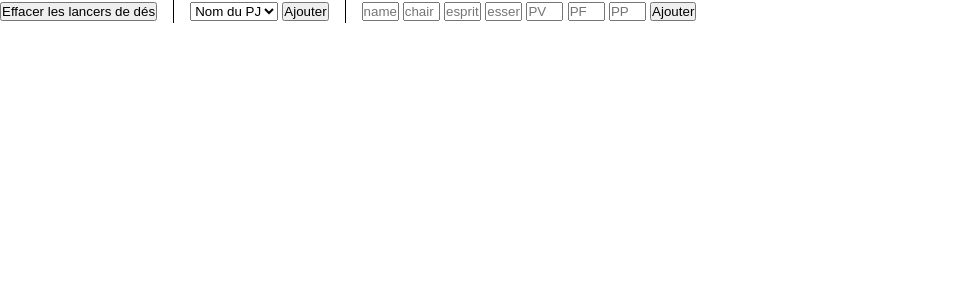
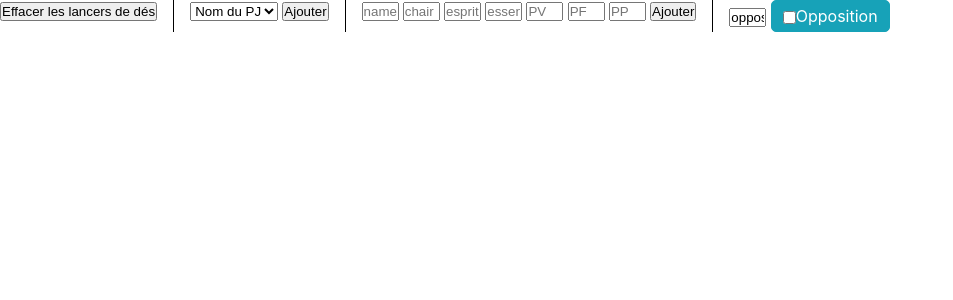
Before and after one commit to ValerianGuivarch/L7R, a Django app: page /mj_interdit_aux_joueurs/ in a window 1280 px wide. Shown: the top 300 px of the page, without its empty margins (0-953 px from the left). Run offline with Django 3.2, Linux system fonts and the light colour scheme; data comes from the database, SQL or seed files in the repository; both versions use the stored data as it was after the commit; data that the repository does not hold is empty; some libraries are stand-ins or nearby versions.

Commit message:
put back opposition

```diff
--- a/applsr/templates/applsr/mj.html
+++ b/applsr/templates/applsr/mj.html
@@ -57,6 +57,11 @@
         <button onclick="ajouter_pnj(document.getElementById('new_pnj_name').value, document.getElementById('new_pnj_chair').value, document.getElementById('new_pnj_esprit').value, document.getElementById('new_pnj_essence').value, document.getElementById('new_pnj_pv_max').value, document.getElementById('new_pnj_pf_max').value, document.getElementById('new_pnj_pp_max').value)">Ajouter</button>
     </div>
 
+    <div class="opposition">
+        <input id="opposition" size="2" type="text" value="opposition">
+        <label class="btn active"><input id="opposition_checked" type="checkbox" autocomplete="off">Opposition</label>
+    </div>
+
 </div>
 
 <span id="liste_pj"></span>
```
Also changed, not shown: db.sqlite3.
